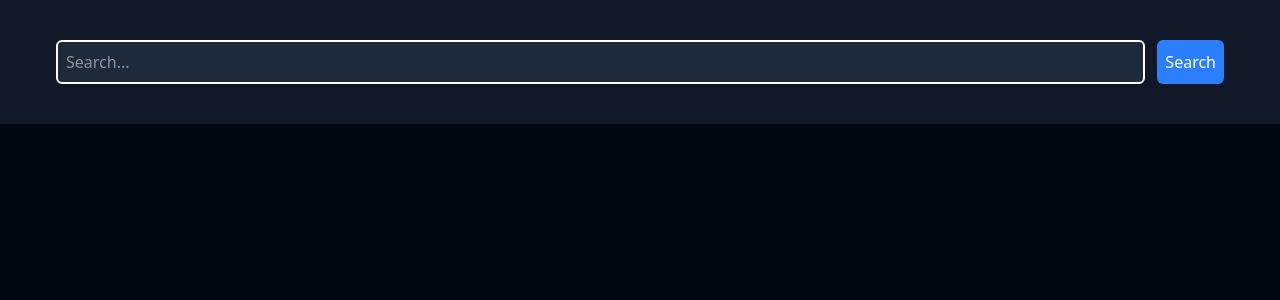
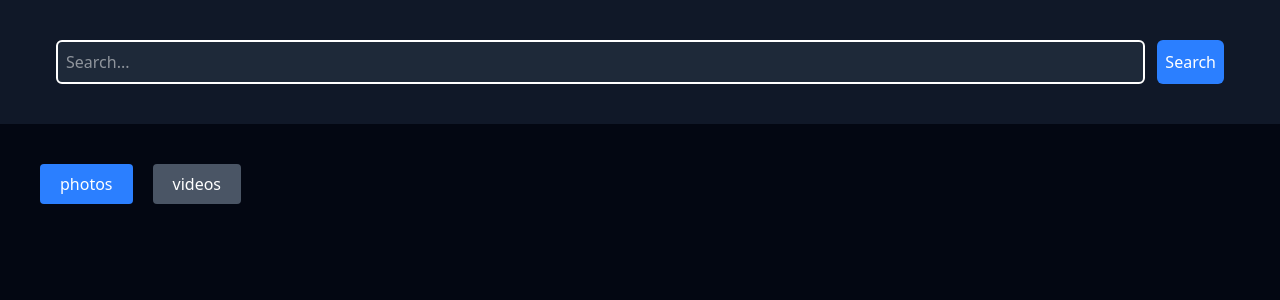
Before and after one commit to Moeen999/RTK-Project, a React (Vite) app: page / in a window 1280 px wide. Shown: the top 300 px of the page. Built offline with nearby package versions, Linux system fonts and the light colour scheme.

Commit message:
Added the tabs component in the app to switch to the photos or videos instantly just by clicking on the button.

```diff
--- a/src/App.jsx
+++ b/src/App.jsx
@@ -1,9 +1,11 @@
 import Searchbar from "./components/Searchbar";
+import Tabs from "./components/Tabs";
 
 const App = () => {
   return (
     <div className="h-screen w-full bg-gray-950 text-white">
       <Searchbar/>
+      <Tabs/>
     </div>
   );
 };
--- a/src/components/Searchbar.jsx
+++ b/src/components/Searchbar.jsx
@@ -5,11 +5,11 @@
 const Searchbar = () => {
   const dispatch = useDispatch();
   const [input, setInput] = useState("");
-  const inputValue = useSelector((state)=>state.search.query);
+//   const inputValue = useSelector((state)=>state.search.query);
   const handleSubmit = (e) => {
     e.preventDefault();
     dispatch(setQuery(input));
-    console.log(inputValue)
+    // console.log(inputValue)
     setInput("");
   };
   return (
--- a/src/components/Tabs.jsx
+++ b/src/components/Tabs.jsx
@@ -0,0 +1,25 @@
+import { useDispatch, useSelector } from "react-redux";
+import { setActiveTabs } from "../redux/features/searchSlice";
+
+const Tabs = () => {
+  const tabs = ["photos", "videos"];
+  const dispatch = useDispatch();
+  const activeTab = useSelector((state) => state.search.activeTab);
+  return (
+    <div className="flex gap-5 p-10">
+      {tabs.map((tab, index) => {
+        return (
+          <button
+            onClick={() => dispatch(setActiveTabs(tab))}
+            className={`px-5 py-2 text-white cursor-pointer rounded ${activeTab === tab ? "bg-blue-500" : "bg-gray-600"}`}
+            key={index}
+          >
+            {tab}
+          </button>
+        );
+      })}
+    </div>
+  );
+};
+
+export default Tabs;
```
